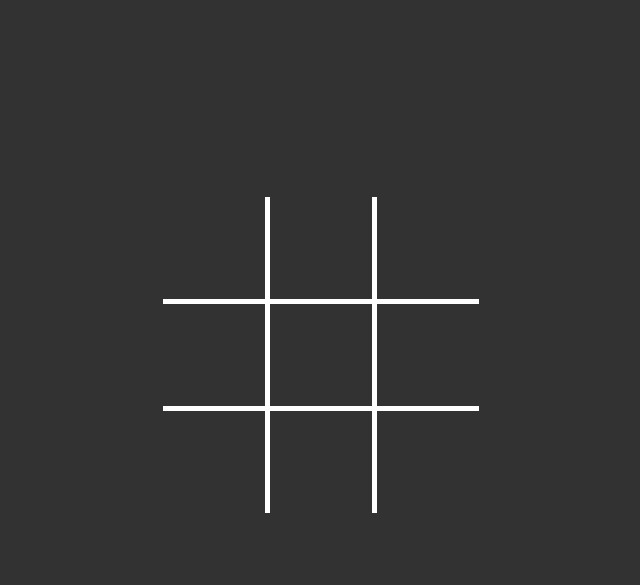
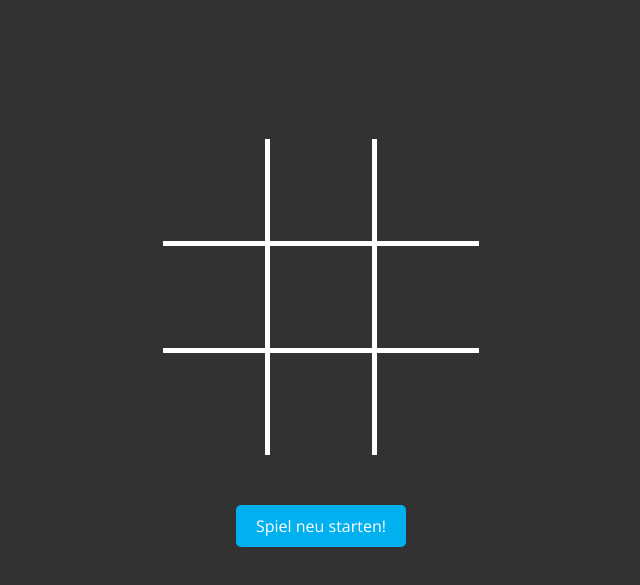
Before and after one commit to erdaltok/tic-tac-toe, a plain HTML site: page index.html in a window 1280 px wide. Shown: the part 67-652 px from the top of the page, without its empty margins (319-959 px from the left). Drawn offline with nearby package versions, Linux system fonts and the light colour scheme.

Commit message:
final version

```diff
--- a/index.html
+++ b/index.html
@@ -17,7 +17,7 @@
 
     <div id="content"></div>
 
-
+    <button onclick="restartGame()">Spiel neu starten!</button>
 
     <script src="script.js"></script>
 
--- a/style.css
+++ b/style.css
@@ -1,5 +1,9 @@
 /* Set background color of the page to #323232 */
 body {
+    display: flex;
+    flex-direction: column;
+    align-items: center;
+    justify-content: center;
     background-color: #323232;
     font-family: 'Open Sans', sans-serif;
     margin: 0;
@@ -8,10 +12,11 @@ body {
 
 h1 {
     text-align: center;
+
 }
 
 #content {
-    margin-top: 200px;
+    margin-top: 120px;
     display: flex;
     justify-content: center;
     align-items: center;
@@ -68,17 +73,28 @@ table tr td:last-child {
 }
 
 button {
-    display: block;
+    font-family: 'Open Sans', sans-serif;
+    background-color: #00B0EF;
+    /* Farbe des Hintergrunds */
+    color: white;
+    /* Schriftfarbe */
+    border: none;
+    /* Kein Rand */
     padding: 10px 20px;
+    /* Innenabstand */
     border-radius: 5px;
-    border: 2px solid #fff;
-    color: #fff;
-    background-color: #00B0EF;
+    /* Abgerundete Ecken */
     font-size: 16px;
-    font-weight: bold;
+    /* Schriftgröße */
     cursor: pointer;
+    /* Handzeiger beim Überfahren */
+    margin-top: 50px;
+    /* Abstand nach oben */
+    transition: background-color 0.3s;
+    /* Übergangseffekt */
 }
 
 button:hover {
-    background-color: #96cadd;
+    background-color: #008ACD;
+    /* Dunklere Farbe beim Überfahren */
 }
```
